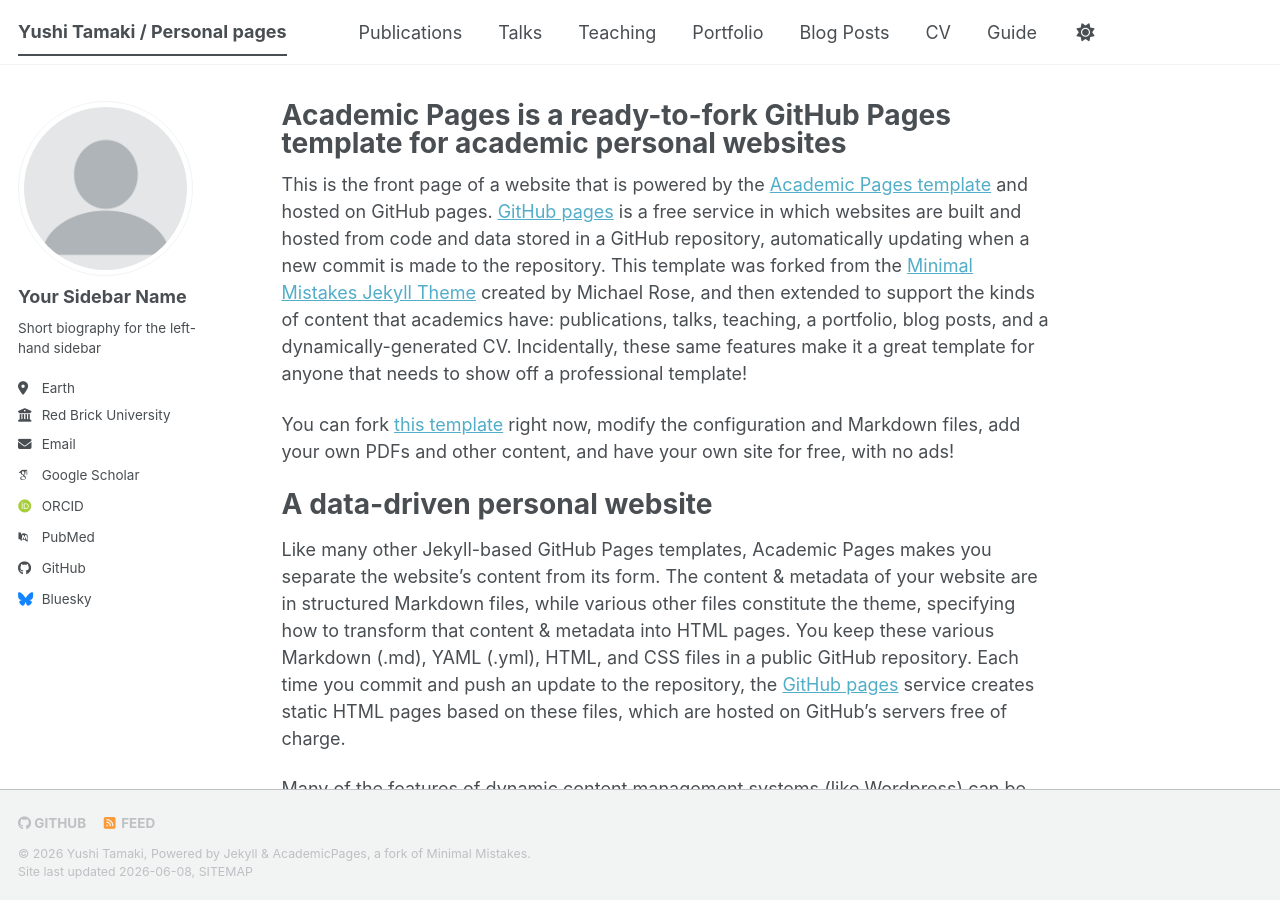
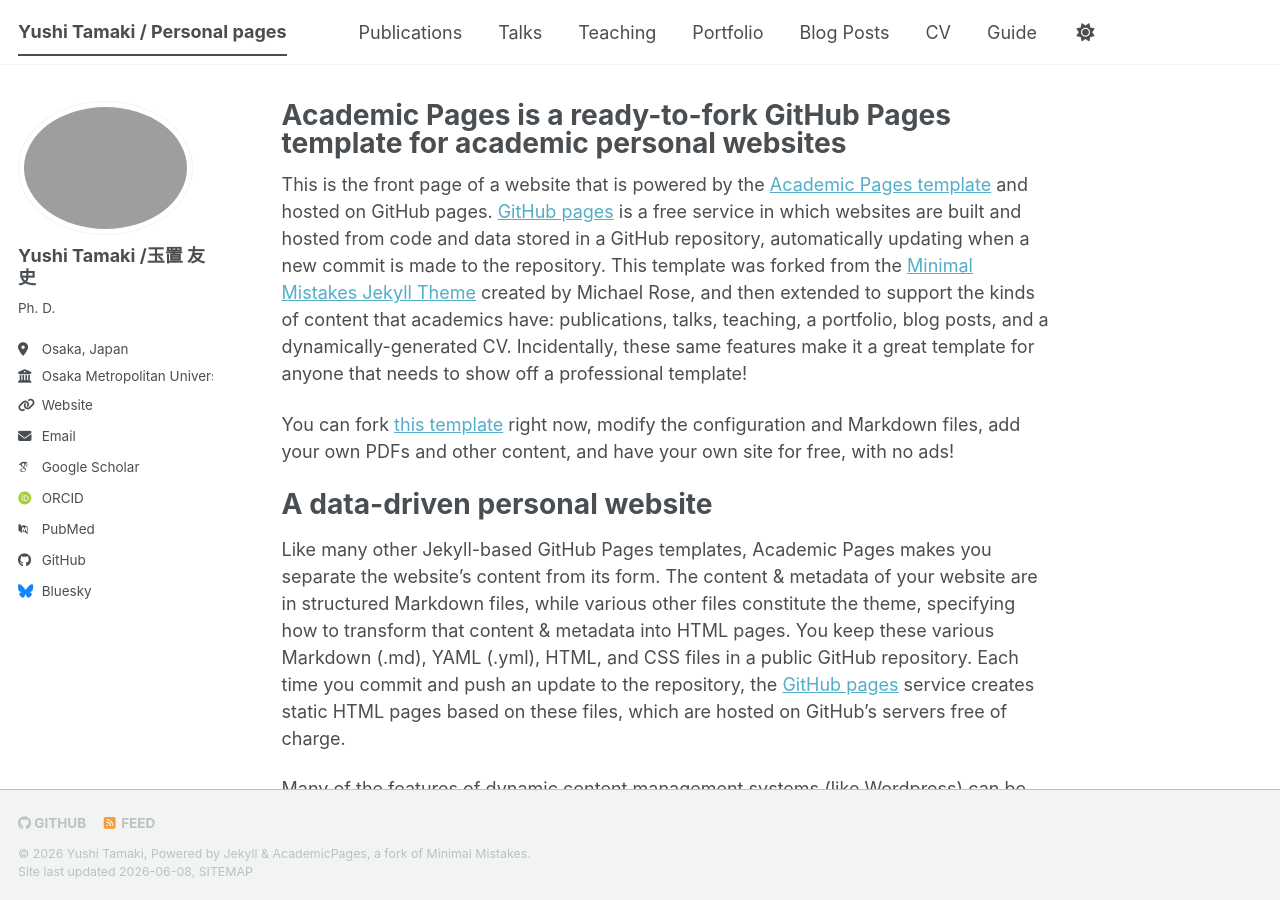
Before and after one commit to yushi-tamaki/yushi-tamaki.github.io, a Jekyll site: the page built from _pages/about.md, in a window 1280 px wide and 900 px high. Built offline with Jekyll 4.4.1, drawn with Linux system fonts in a browser that asks for light colours; some web fonts are replaced; a script bundle is joined from its source files by our own code; library files that are not in the unit come from our copies.

Commit message:
bio was updated

```diff
--- a/_config.yml
+++ b/_config.yml
@@ -23,14 +23,14 @@ repository               : "academicpages/academicpages.github.io"
 #               Additional customization can be done by editing /_includes/author-profile.html
 author:
   # Biographic information
-  avatar           : "profile.png"
-  name             : "Your Sidebar Name"
+  avatar           : "bio-photo.png"
+  name             : "Yushi Tamaki /玉置 友史"
   pronouns         : # example: "she/her"
-  bio              : "Short biography for the left-hand sidebar"
-  location         : "Earth"
-  employer         : "Red Brick University"
-  uri              : # URL
-  email            : "none@example.org"
+  bio              : "Ph. D."
+  location         : "Osaka, Japan"
+  employer         : "Osaka Metropolitan University College of Technology"
+  uri              : "https://researchmap.jp/YushiTamaki?lang=en"
+  email            : "tamaki-y <at> omu.ac.jp"
 
   # Academic websites
   academia         : # URL
```
